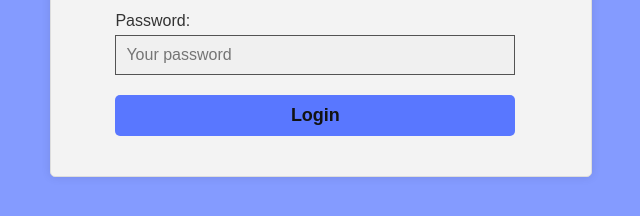
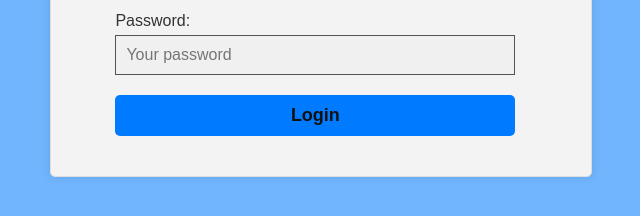
Before and after one commit to SharviDotCSS/DocGenius-App, a website: page LogIn_module/public/login.html in a window 1280 px wide. Shown: the part 392-608 px from the top of the page, without its empty margins (319-959 px from the left). Drawn offline with Linux system fonts and the light colour scheme.

```diff
--- a/LogIn_module/public/style.css
+++ b/LogIn_module/public/style.css
@@ -3,7 +3,7 @@
   background-size: cover;
   background-repeat: no-repeat;
   font-family: 'Montserrat', sans-serif;
-  background-color:#849bff;
+  background-color:#70b5fe;
   margin: 0;
   padding: 0;
   display: flex;
@@ -69,7 +69,7 @@
 
 .cta-button {
   margin-top: 10px;
-  background-color: #5977ff; /* Bright accent color */
+  background-color: #007bff; /* Bright accent color */
   color: #121212;
   border: none;
   padding: 10px;
```
Also changed, not shown: Landing page/index.html (+1 -1 lines).
